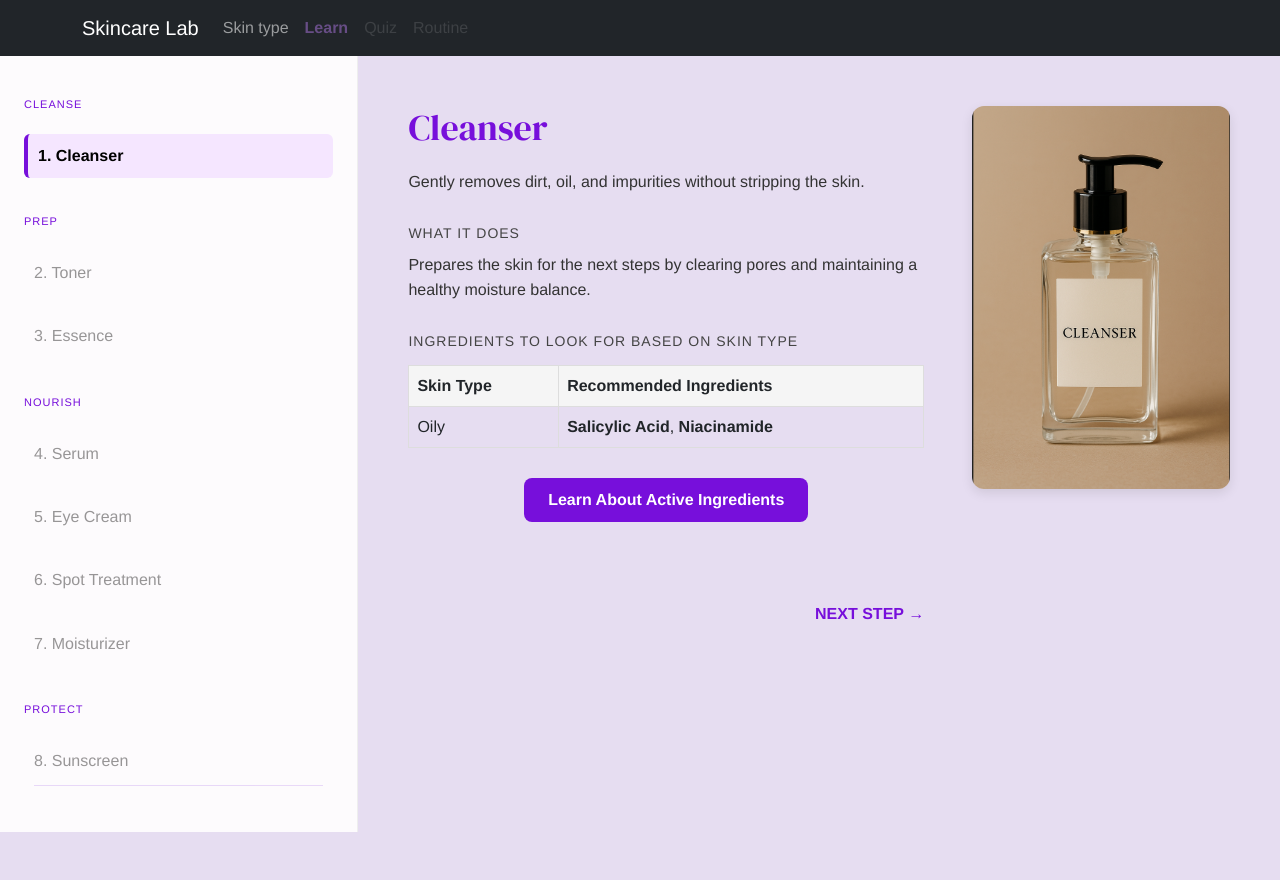
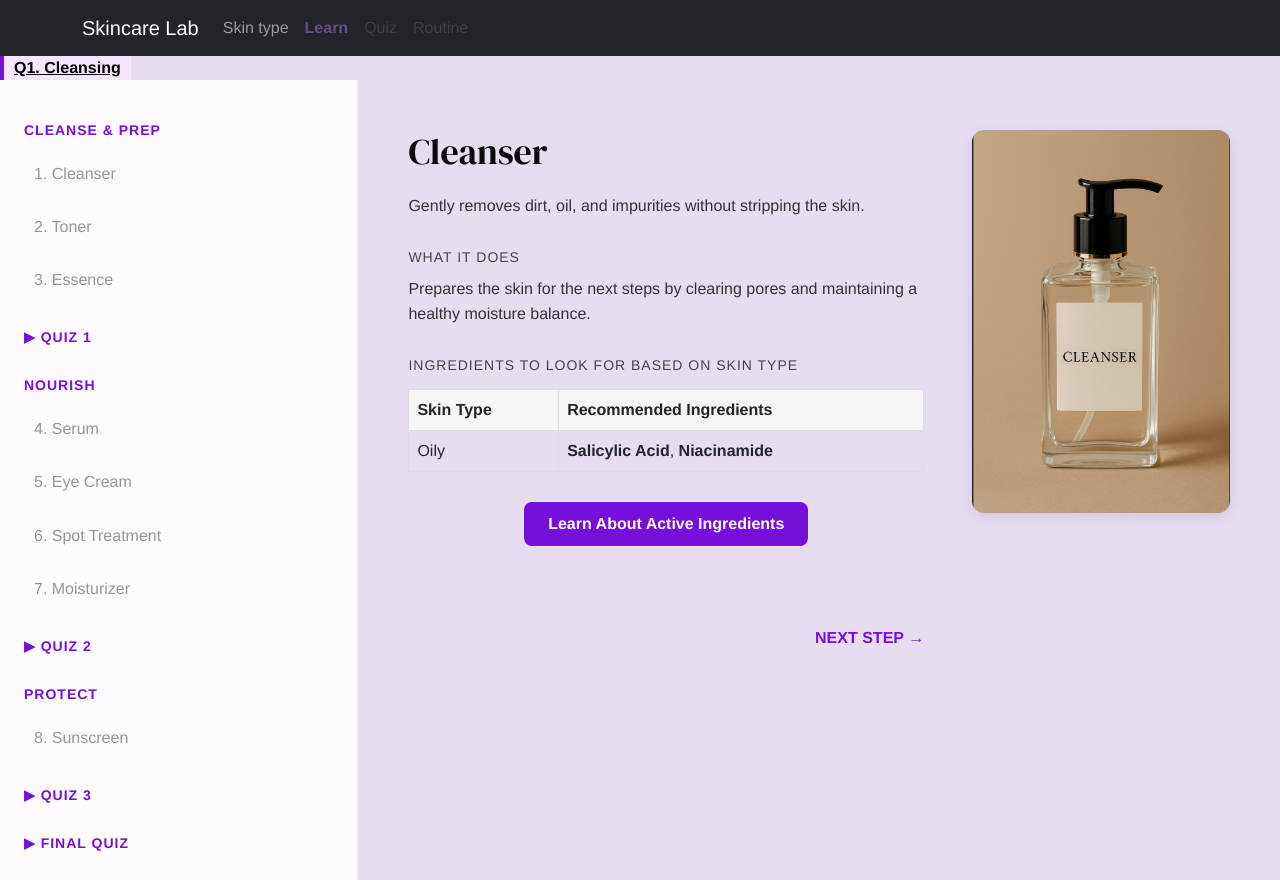
Before and after one commit to diksha-aurobindo/UI_Final_Project, a Flask app: page /learn/1 in a window 1280 px wide. Before the commit the page ends 832 px from the top, so only its background shows below. Run offline with Flask 3, Linux system fonts and the light colour scheme; some libraries are stand-ins or nearby versions.

```diff
--- a/app.py
+++ b/app.py
@@ -225,6 +225,10 @@ def get_routine_data():
         data = json.load(f)
     return jsonify(data)
 
+@app.route("/quiz/1")
+def quiz_q1():
+    return render_template("quiz_q1.html")
+
 # -------------------
 if __name__ == '__main__':
     app.run(debug=True, port=5003)
--- a/static/style.css
+++ b/static/style.css
@@ -63,7 +63,7 @@ body {
 
 .sidebar {
   width: 28%;
-  height: 97%;
+  height: 100%;
   justify-content: space-between;
   background: #fdfbfd;
   padding: 20px 24px;
@@ -79,13 +79,16 @@ body {
 
 
 .section-label {
-  font-size: 11px;
+  font-size: 14px;                  /* Increased from 11px */
+  font-weight: bold;
   letter-spacing: 1px;
   color: #770fdb;
   text-transform: uppercase;
   margin-top: 20px;
   margin-bottom: 6px;
+
 }
+
 
 .step {
   padding: 10px 10px;
@@ -134,7 +137,7 @@ body {
 
 .content h2 {
   font-family: 'DM Serif Display', serif;
-  color: #770fdb;
+  color: #0a0a0a;
   font-size: 36px;
   font-weight: normal;
   margin-bottom: 20px;
@@ -289,21 +292,16 @@ body {
 }
 
 .back-btn {
-  background-color: #770fdb;
+  background-color: #f8bb86;
   border: none;
   padding: 10px 20px;
   font-size: 16px;
-  color: white;
+  color: #3e2723;
   font-weight: bold;
   cursor: pointer;
-  border-radius: 6px;
-  transition: background-color 0.3s ease;
+  border-radius: 4px;
+  transition: background 0.2s ease-in-out;
 }
-
-.back-btn:hover {
-  background-color: #5e0eb1;
-}
-
 
 .findskin-btn {
   background-color: #d835a4;
--- a/templates/learn.html
+++ b/templates/learn.html
@@ -1,18 +1,24 @@
 {% extends "index.html" %}
 
 {% block content %}
-<!-- Add this in your <head> in index.html if not already included -->
 <link href="https://fonts.googleapis.com/css2?family=DM+Serif+Display&display=swap" rel="stylesheet">
+<a href="/quiz/1" class="step quiz-step">Q1. Cleansing</a>
+
 
 <div id="learn">
   <!-- Sidebar -->
   <div class="sidebar">
-    <div class="section-label">Cleanse</div>
+    <div class="section-label">Cleanse & Prep</div>
     <div class="step active">1. Cleanser</div>
-
-    <div class="section-label">Prep</div>
     <div class="step">2. Toner</div>
     <div class="step">3. Essence</div>
+
+    <!-- Quiz 1 -->
+    <div class="section-label quiz-toggle" onclick="toggleQuiz('quiz1')">▶ Quiz 1</div>
+    <div id="quiz1" class="quiz-questions" style="display: none; margin-left: 10px;">
+      <div class="step quiz-step">Q1. Cleansing</div>
+      <div class="step quiz-step">Q2. Ingredients</div>
+    </div>
 
     <div class="section-label">Nourish</div>
     <div class="step">4. Serum</div>
@@ -20,8 +26,32 @@
     <div class="step">6. Spot Treatment</div>
     <div class="step">7. Moisturizer</div>
 
+    <!-- Quiz 2 -->
+    <div class="section-label quiz-toggle" onclick="toggleQuiz('quiz2')">▶ Quiz 2</div>
+    <div id="quiz2" class="quiz-questions" style="display: none; margin-left: 10px;">
+      <div class="step quiz-step">Q1. Serums</div>
+      <div class="step quiz-step">Q2. Eye Care</div>
+    </div>
+
+
     <div class="section-label">Protect</div>
     <div class="step">8. Sunscreen</div>
+
+
+    <!-- Quiz 3 -->
+    <div class="section-label quiz-toggle" onclick="toggleQuiz('quiz3')">▶ Quiz 3</div>
+    <div id="quiz3" class="quiz-questions" style="display: none; margin-left: 10px;">
+      <div class="step quiz-step">Q1. Moisturizing</div>
+      <div class="step quiz-step">Q2. Spot Treatments</div>
+    </div>
+
+
+    <!-- Final Quiz -->
+    <div class="section-label quiz-toggle" onclick="toggleQuiz('quizFinal')">▶ Final Quiz</div>
+    <div id="quizFinal" class="quiz-questions" style="display: none; margin-left: 10px;">
+      <div class="step quiz-step">Q1. Routine Order</div>
+      <div class="step quiz-step">Q2. Ingredient Matching</div>
+    </div>
   </div>
 
   <!-- Content Area -->
@@ -62,7 +92,18 @@
   </div>
 </div>
 
+<!-- JS for toggle -->
 <script>
+  function toggleQuiz(id) {
+    const quiz = document.getElementById(id);
+    const toggle = document.querySelector(`[onclick="toggleQuiz('${id}')"]`);
+    const isVisible = quiz.style.display === "block";
+    quiz.style.display = isVisible ? "none" : "block";
+    toggle.textContent = isVisible
+      ? `▶ ${toggle.textContent.slice(2)}`
+      : `▼ ${toggle.textContent.slice(2)}`;
+  }
+
   const initialProduct = "{{ product or '' }}";
   const skinType = "{{ skinType }}";
 </script>
```
